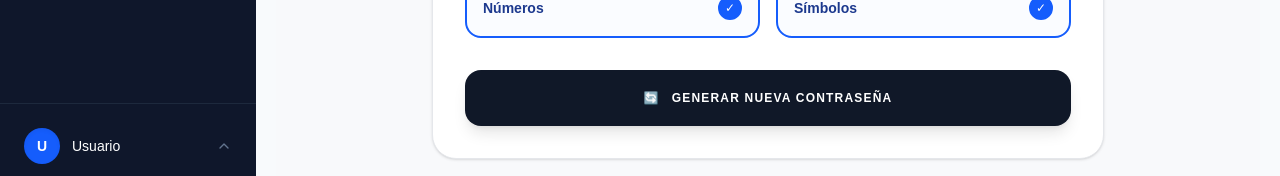
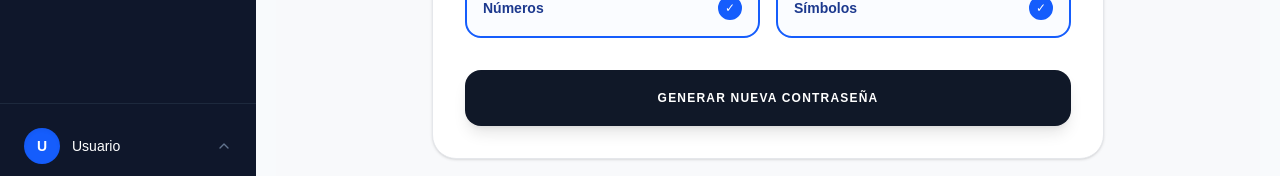
Before and after one commit to PaniSoto/lockaris, a Next.js app: page /tools/generator in a window 1280 px wide. Shown: the part 612-788 px from the top of the page. Built offline with nearby package versions, Linux system fonts and the light colour scheme; no server answers.

Commit message:
Modificados datos privados

```diff
--- a/src/app/(dashboard)/tools/generator/page.jsx
+++ b/src/app/(dashboard)/tools/generator/page.jsx
@@ -129,7 +129,7 @@ export default function GeneratorPage() {
               onClick={generatePassword}
               className="w-full py-5 bg-gray-900 text-white rounded-2xl font-bold hover:bg-blue-700 transition-all shadow-lg active:scale-[0.98] uppercase tracking-widest text-xs flex items-center justify-center gap-3"
             >
-              <span>🔄</span> Generar Nueva Contraseña
+              Generar Nueva Contraseña
             </button>
 
           </div>
```
Also changed, not shown: 1 other file (tests, documents, lock files or other folders).
